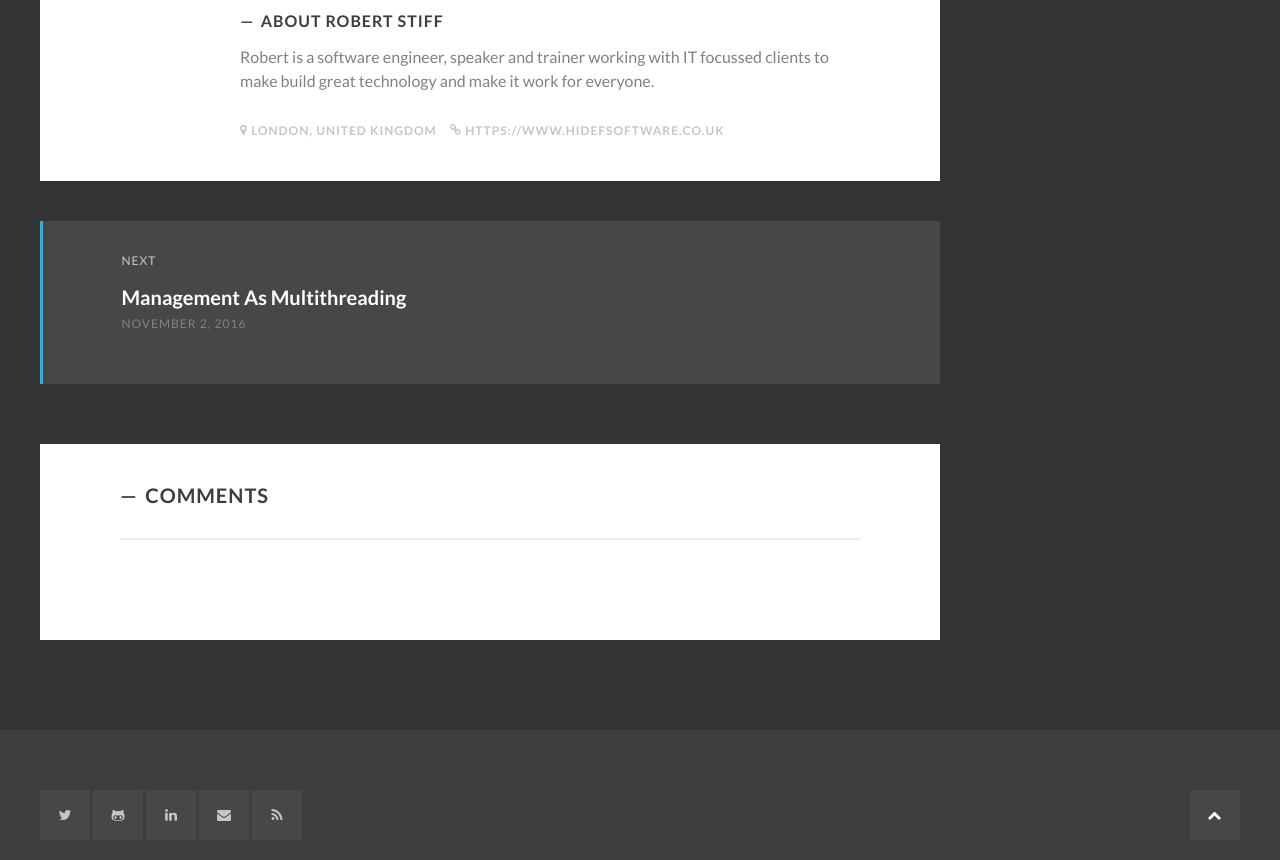
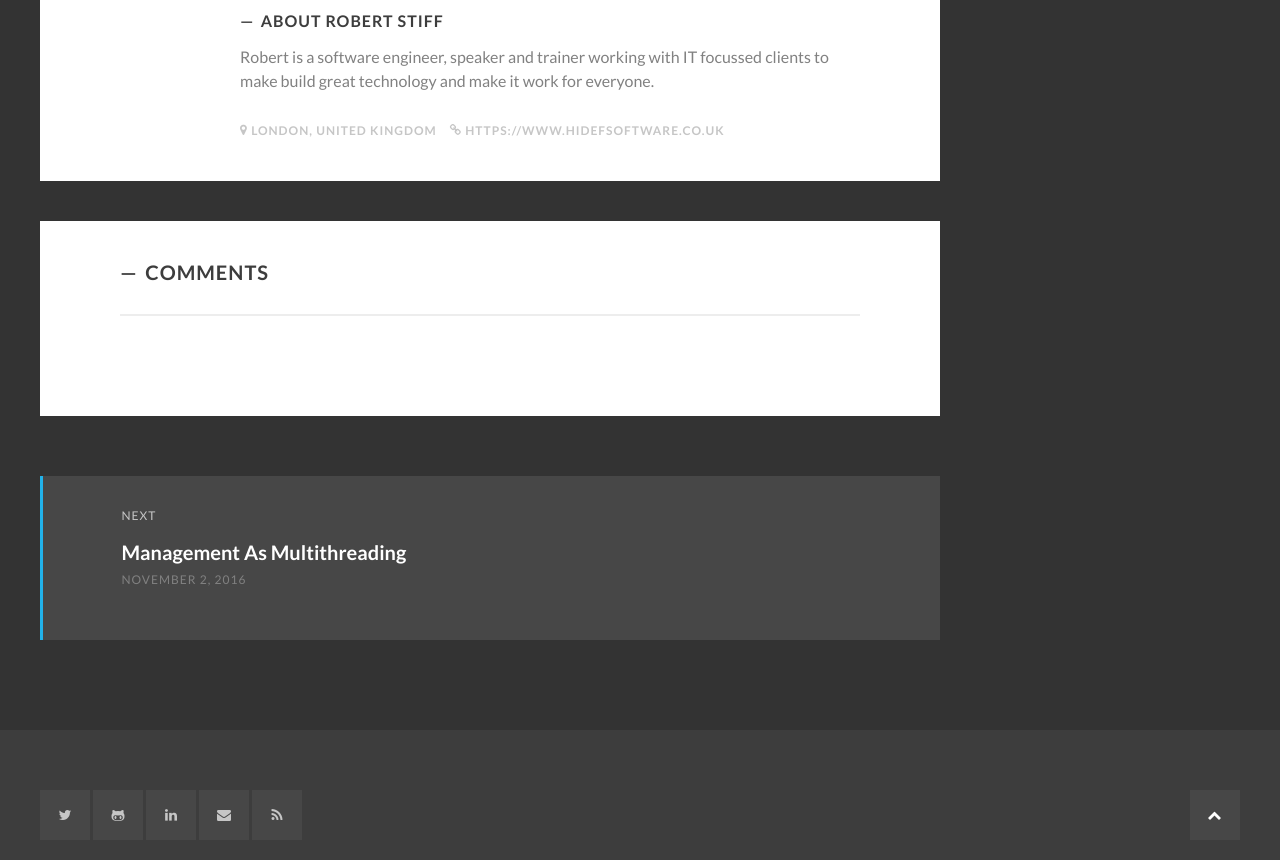
Before and after one commit to uatec/hidef.github.io, a Jekyll site: the page built from _posts/2012-03-29-event-handling-in-games.md, in a window 1280 px wide and 900 px high, scrolled down 2208 px. Shown: the top 860 px of the window. Built offline with Jekyll 4.4.1, drawn with Linux system fonts in a browser that asks for light colours; some web fonts are replaced; comment, search, counter and statistics services are not loaded.

Commit message:
Move disqus up a bit.

```diff
--- a/_layouts/post.html
+++ b/_layouts/post.html
@@ -46,6 +46,9 @@ layout: default
                     </div><!-- .author-details -->
                 </div><!-- .author-info -->
             </div><!-- .author-box -->
+            {% if site.disqus %}
+                {% include disqus.html %}
+            {% endif %}
             <nav class="post-navigation">
                 <h2 class="screen-reader-text">Post navigation</h2>
                 {% if page.previous.url %}
@@ -73,9 +76,6 @@ layout: default
                 </div><!-- .nav-next -->
                 {% endif %}
             </nav><!-- .post-navigation -->
-            {% if site.disqus %}
-                {% include disqus.html %}
-            {% endif %}
         </main><!-- .site-main -->
         {% include sidebar.html %}
     </div><!-- .inner -->
```
